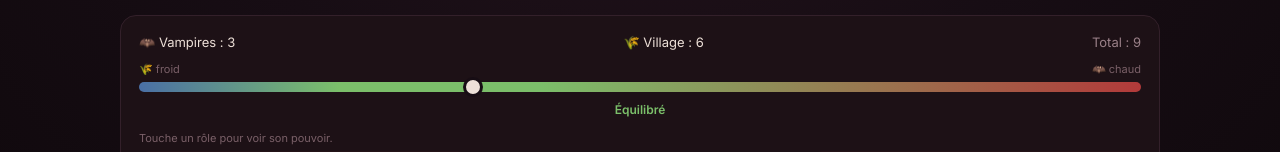
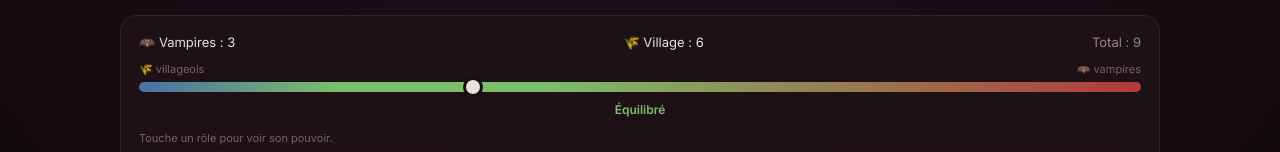
Before and after one commit to JaceTheBlu/village-maudit, a React (Vite) app in the folder frontend/: page / in a window 1280 px wide. Both pictures are taken after a click on the button "🕯️ Créer une partie (Meneur de Jeu)". Shown: the part 325-477 px from the top of the page. Built offline with nearby package versions, Linux system fonts and the light colour scheme.

Commit message:
Rename balance gauge labels from hot/cold to village/vampires side
"froid/chaud" was ambiguous about what it meant; the gauge now
labels its ends "villageois" and "vampires" directly, matching the
camps players actually recognize.

```diff
--- a/frontend/src/App.jsx
+++ b/frontend/src/App.jsx
@@ -113,16 +113,16 @@ function BalanceGauge({ ratio, hasPool }) {
   let status = "Compose ton tirage…";
   let color = "#9A8088";
   if (hasPool) {
-    if (ratio < 0.2) { status = "Trop froid — pas assez de vampires"; color = "#6FA0D6"; }
-    else if (ratio > 0.4) { status = "Trop chaud — surchauffe de vampires"; color = "#E0654F"; }
+    if (ratio < 0.2) { status = "Penche côté villageois — pas assez de vampires"; color = "#6FA0D6"; }
+    else if (ratio > 0.4) { status = "Penche côté vampires — trop de vampires"; color = "#E0654F"; }
     else { status = "Équilibré"; color = "#7BBF6A"; }
   }
 
   return (
     <div style={{ marginTop: 4 }}>
       <div style={{ display: "flex", justifyContent: "space-between", fontSize: 11, color: "#7A6068", marginBottom: 6 }}>
-        <span>🌾 froid</span>
-        <span>🦇 chaud</span>
+        <span>🌾 villageois</span>
+        <span>🦇 vampires</span>
       </div>
       <div style={{
         position: "relative", height: 10, borderRadius: 999,
```
